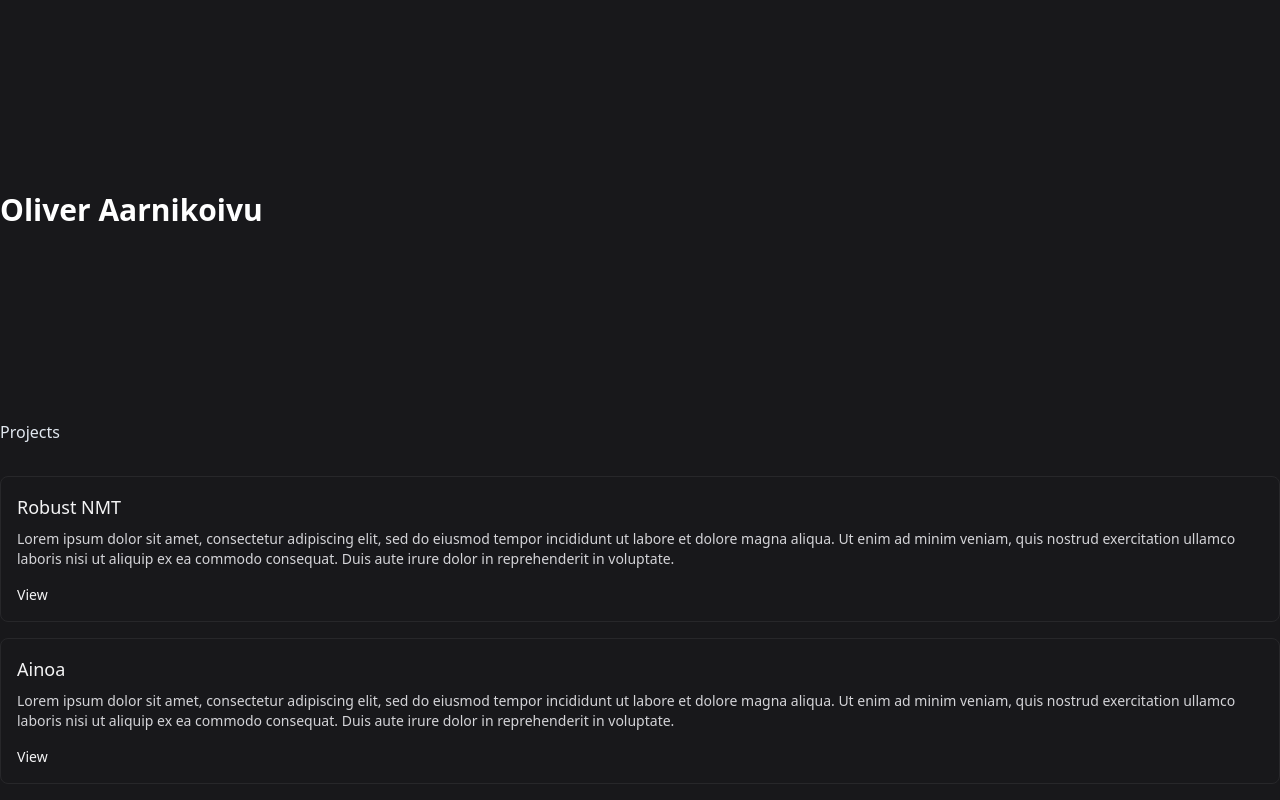
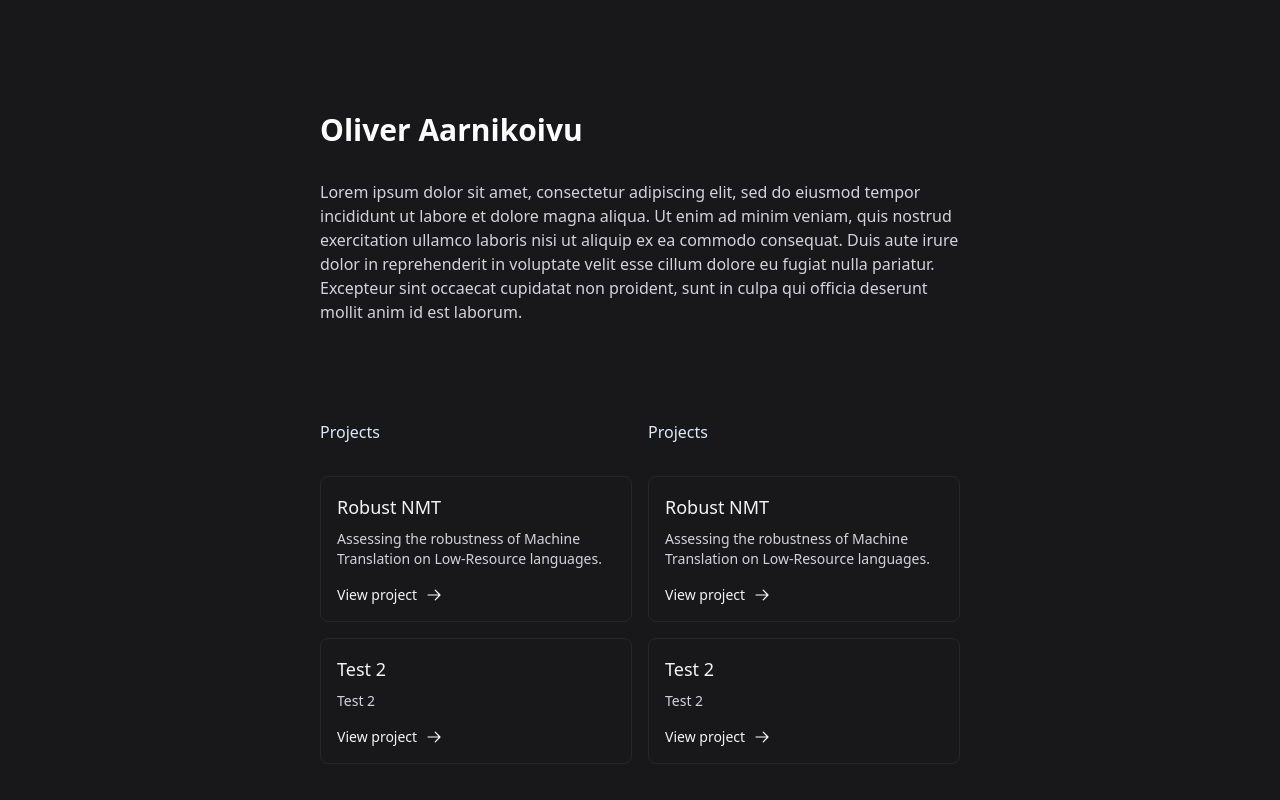
Before and after one commit to oaarnikoivu/oaarnikoivu.com, a Next.js app: page / in a window 1280 px wide. Shown: the top 800 px of the page. Built offline with nearby package versions, Linux system fonts and the light colour scheme.

Commit message:
refactor: setup contents folder for storing markdown content and cleanup of home page

```diff
--- a/components/Card/Card.js
+++ /dev/null
@@ -1,17 +0,0 @@
-import Link from "next/link";
-
-function Card({ title, description, link }) {
-  return (
-    <div className="border border-zinc-800 hover:bg-zinc-800 rounded-lg p-4 w-fit cursor-pointer hover:transition ease-in-out duration-300">
-      <div className="flex flex-col gap-2 items-start">
-        <h2 className="text-lg text-zinc-100 font-medium">{title}</h2>
-        <p className="text-sm text-zinc-300">{description}</p>
-        <Link className="text-sm text-zinc-100 mt-2" href={link}>
-          View
-        </Link>
-      </div>
-    </div>
-  );
-}
-
-export default Card;
--- /dev/null
+++ b/components/Hero/Hero.js
@@ -0,0 +1,18 @@
+function Hero() {
+  return (
+    <section className="mt-28">
+      <h1 className="text-3xl font-bold text-white">Oliver Aarnikoivu</h1>
+      <p className="mt-8 text-md text-zinc-300">
+        Lorem ipsum dolor sit amet, consectetur adipiscing elit, sed do eiusmod
+        tempor incididunt ut labore et dolore magna aliqua. Ut enim ad minim
+        veniam, quis nostrud exercitation ullamco laboris nisi ut aliquip ex ea
+        commodo consequat. Duis aute irure dolor in reprehenderit in voluptate
+        velit esse cillum dolore eu fugiat nulla pariatur. Excepteur sint
+        occaecat cupidatat non proident, sunt in culpa qui officia deserunt
+        mollit anim id est laborum.
+      </p>
+    </section>
+  );
+}
+
+export default Hero;
--- /dev/null
+++ b/components/Projects/Projects.js
@@ -0,0 +1,21 @@
+import Card from "../UI/Card/Card";
+
+function Projects({ projects }) {
+  return (
+    <section className="mt-24">
+      <h2 className="text-slate-200">Projects</h2>
+      <div className="flex gap-4 flex-col my-8">
+        {projects.map((project, index) => (
+          <Card
+            key={index}
+            title={project.title}
+            description={project.description}
+            link={project.link}
+          />
+        ))}
+      </div>
+    </section>
+  );
+}
+
+export default Projects;
--- /dev/null
+++ b/components/UI/Card/Card.js
@@ -0,0 +1,34 @@
+import Link from "next/link";
+
+function Card({ title, description, link }) {
+  return (
+    <div className="border border-zinc-800 hover:bg-zinc-800 rounded-lg p-4 w-full cursor-pointer hover:transition ease-in-out duration-300">
+      <Link href={link} target="_blank">
+        <div className="flex flex-col gap-2 items-start">
+          <h2 className="text-lg text-zinc-100 font-medium">{title}</h2>
+          <p className="text-sm text-zinc-300">{description}</p>
+
+          <div className="flex gap-2 items-center mt-2">
+            <p className="text-sm text-zinc-100">View project</p>
+            <svg
+              width="18"
+              height="18"
+              viewBox="0 0 15 15"
+              fill="none"
+              xmlns="http://www.w3.org/2000/svg"
+            >
+              <path
+                d="M8.14645 3.14645C8.34171 2.95118 8.65829 2.95118 8.85355 3.14645L12.8536 7.14645C13.0488 7.34171 13.0488 7.65829 12.8536 7.85355L8.85355 11.8536C8.65829 12.0488 8.34171 12.0488 8.14645 11.8536C7.95118 11.6583 7.95118 11.3417 8.14645 11.1464L11.2929 8H2.5C2.22386 8 2 7.77614 2 7.5C2 7.22386 2.22386 7 2.5 7H11.2929L8.14645 3.85355C7.95118 3.65829 7.95118 3.34171 8.14645 3.14645Z"
+                fill="white"
+                fillRule="evenodd"
+                clipRule="evenodd"
+              ></path>
+            </svg>
+          </div>
+        </div>
+      </Link>
+    </div>
+  );
+}
+
+export default Card;
--- /dev/null
+++ b/content/projects/test.md
@@ -0,0 +1,5 @@
+---
+title: Robust NMT
+description: Assessing the robustness of Machine Translation on Low-Resource languages.
+link: https://github.com/oaarnikoivu/robust-nmt
+---
--- /dev/null
+++ b/content/projects/test2.md
@@ -0,0 +1,5 @@
+---
+title: Test 2
+description: Test 2
+link: https://github.com/oaarnikoivu
+---
--- a/package.json
+++ b/package.json
@@ -9,9 +9,11 @@
     "lint": "next lint"
   },
   "dependencies": {
+    "@radix-ui/react-icons": "^1.3.0",
     "autoprefixer": "10.4.14",
     "eslint": "8.38.0",
     "eslint-config-next": "13.3.0",
+    "gray-matter": "^4.0.3",
     "next": "13.3.0",
     "postcss": "8.4.22",
     "react": "18.2.0",
--- a/pages/index.js
+++ b/pages/index.js
@@ -1,46 +1,49 @@
-import Card from "@/components/Card/Card";
+import Hero from "@/components/Hero/Hero";
+import Projects from "@/components/Projects/Projects";
+import fs from "fs";
+import matter from "gray-matter";
 import { Inter } from "next/font/google";
+import path from "path";
 
 const inter = Inter({ subsets: ["latin"] });
 
-export default function Home() {
+export default function Home({ projects }) {
   return (
-    <div className="container mx-auto">
-      <section className="my-48">
-        <h1 className="text-3xl font-bold text-white">Oliver Aarnikoivu</h1>
-      </section>
-      <section>
-        <h2 className="text-slate-200">Projects</h2>
-        <div className="flex gap-4 flex-col my-8">
-          <Card
-            title="Robust NMT"
-            description="Lorem ipsum dolor sit amet, consectetur adipiscing elit, sed do
-          eiusmod tempor incididunt ut labore et dolore magna aliqua. Ut enim ad
-          minim veniam, quis nostrud exercitation ullamco laboris nisi ut
-          aliquip ex ea commodo consequat. Duis aute irure dolor in
-          reprehenderit in voluptate."
-            link=""
-          />
-          <Card
-            title="Ainoa"
-            description="Lorem ipsum dolor sit amet, consectetur adipiscing elit, sed do
-          eiusmod tempor incididunt ut labore et dolore magna aliqua. Ut enim ad
-          minim veniam, quis nostrud exercitation ullamco laboris nisi ut
-          aliquip ex ea commodo consequat. Duis aute irure dolor in
-          reprehenderit in voluptate."
-            link=""
-          />
-          <Card
-            title="Apollo bank"
-            description="Lorem ipsum dolor sit amet, consectetur adipiscing elit, sed do
-          eiusmod tempor incididunt ut labore et dolore magna aliqua. Ut enim ad
-          minim veniam, quis nostrud exercitation ullamco laboris nisi ut
-          aliquip ex ea commodo consequat. Duis aute irure dolor in
-          reprehenderit in voluptate."
-            link=""
-          />
-        </div>
+    <div className="container mx-auto px-80">
+      <Hero />
+      <section className="grid grid-cols-2 gap-4">
+        <Projects projects={projects} />
+        <Projects projects={projects} />
       </section>
     </div>
   );
 }
+
+function readProjects() {
+  const projectsDirectory = path.join(process.cwd(), "content/projects");
+  const projectFiles = fs.readdirSync(projectsDirectory);
+
+  const projects = projectFiles.map((projectFile) => {
+    const fullPath = path.join(projectsDirectory, projectFile);
+    const projectFileContents = fs.readFileSync(fullPath, "utf8");
+
+    const matterResult = matter(projectFileContents);
+
+    return {
+      id: projectFile.replace(/\.md$/, ""),
+      ...matterResult.data,
+    };
+  });
+
+  return projects;
+}
+
+export async function getStaticProps() {
+  const projects = readProjects();
+
+  return {
+    props: {
+      projects,
+    },
+  };
+}
--- a/public/admin/config.yml
+++ b/public/admin/config.yml
@@ -0,0 +1,3 @@
+backend:
+  name: git-gateway
+  branch: main
```
Also changed, not shown: 1 other file (tests, documents, lock files or other folders).
